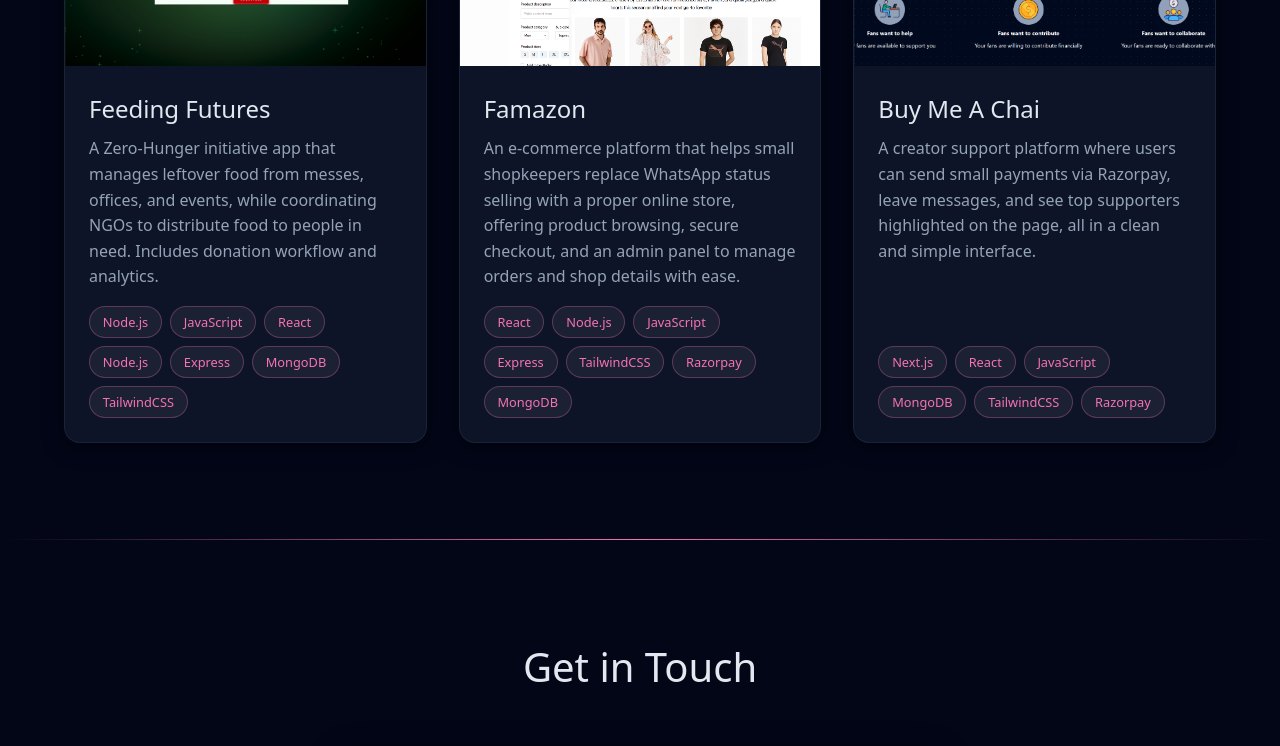
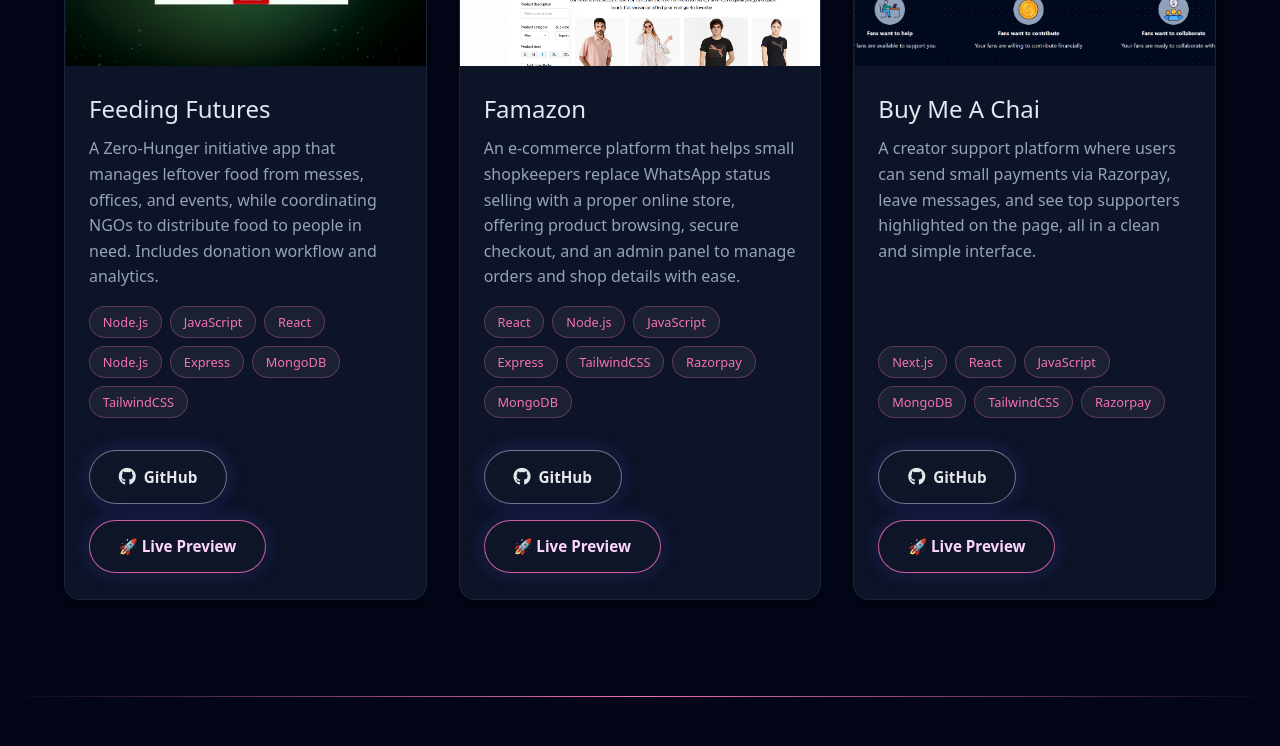
Before and after one commit to namanmahajan2020/Astrofolio, a React (Vite) app: page / in a window 1280 px wide. Shown: the part 1183-1929 px from the top of the page. Built offline with nearby package versions, Linux system fonts and the light colour scheme; no server answers; the HTML template or start-up script is replaced by a standard one.

Commit message:
updating the links for github and live preview

```diff
--- a/src/App.css
+++ b/src/App.css
@@ -460,11 +460,11 @@
   );
   opacity: 0;
   transition: opacity 0.3s ease;
-  z-index: 1;
+  z-index: 0;
 }
 
 .project-card:hover::before {
-  opacity: 0.1;
+  opacity: 0.07;
 }
 
 .project-card:hover {
@@ -713,3 +713,98 @@
   box-shadow: 0 0 10px rgba(34, 197, 94, 0.9);
   animation: pulseDot 1.4s ease-in-out infinite;
 }
+
+/* container for buttons */
+.project-links {
+  display: flex;
+  gap: 1rem;
+  padding: 1.2rem 1.5rem 1.6rem;
+  margin-top: 0.5rem;
+  flex-wrap: wrap;
+  justify-content: flex-start;
+
+  position: relative;
+  z-index: 5;        /* above card overlay */
+}
+
+/* base button */
+.project-btn {
+  position: relative;
+  overflow: hidden;
+
+  padding: 0.85rem 1.8rem;
+  border-radius: 999px;
+  font-size: 0.95rem;
+  font-weight: 600;
+
+  display: inline-flex;
+  align-items: center;
+  gap: 0.5rem;
+
+  text-decoration: none;
+  color: #f9fafb;
+
+  background: rgba(15, 23, 42, 0.9);
+  border: 1px solid rgba(148, 163, 184, 0.7);
+  box-shadow:
+    0 0 18px rgba(15, 23, 42, 0.9),
+    0 0 20px rgba(79, 70, 229, 0.35);
+
+  backdrop-filter: blur(12px);
+  -webkit-backdrop-filter: blur(12px);
+
+  cursor: pointer;
+  transition: transform 0.25s ease, box-shadow 0.25s ease, border-color 0.25s ease;
+}
+
+/* animated shine */
+.project-btn::before {
+  content: "";
+  position: absolute;
+  inset: 0;
+  background: linear-gradient(
+    120deg,
+    transparent,
+    rgba(244, 114, 182, 0.23),
+    rgba(56, 189, 248, 0.3),
+    transparent
+  );
+  opacity: 0;
+  transform: translateX(-40%);
+  transition: opacity 0.25s ease, transform 0.4s ease;
+}
+
+.project-btn:hover::before {
+  opacity: 1;
+  transform: translateX(40%);
+}
+
+.project-btn:hover {
+  border-color: rgba(244, 114, 182, 0.9);
+  box-shadow:
+    0 0 20px rgba(236, 72, 153, 0.6),
+    0 0 26px rgba(56, 189, 248, 0.55);
+}
+
+/* GitHub specific */
+.github-btn {
+  color: #e5e7eb;
+}
+
+.github-btn i {
+  font-size: 1.1rem;
+}
+
+/* Live preview: pink/purple emphasis */
+.live-btn {
+  color: #fed7ff;
+  border-color: rgba(244, 114, 182, 0.8);
+}
+
+/* keep tech stack spacing nice above buttons */
+.project-tech {
+  padding: 0 1.5rem 0.3rem;
+  display: flex;
+  gap: 0.5rem;
+  flex-wrap: wrap;
+}
--- a/src/components/Projects.jsx
+++ b/src/components/Projects.jsx
@@ -32,6 +32,7 @@
       >
         My Projects
       </motion.h2>
+
       <motion.div
         className="project-grid"
         variants={staggerContainer}
@@ -39,6 +40,7 @@
         whileInView="animate"
         viewport={{ once: true }}
       >
+        {/* ------------ PROJECT 1: FEEDING FUTURES ------------ */}
         <motion.div
           className="project-card"
           variants={fadeInUp}
@@ -49,12 +51,14 @@
             style={{ backgroundImage: "url('/projects/ff.png')" }}
             whileHover={{ scale: 1.05, transition: { duration: 0.2 } }}
           />
-          <h3> Feeding Futures</h3>
+
+          <h3>Feeding Futures</h3>
           <p>
             A Zero-Hunger initiative app that manages leftover food from messes,
             offices, and events, while coordinating NGOs to distribute food to
             people in need. Includes donation workflow and analytics.
           </p>
+
           <div className="project-tech">
             <span>Node.js</span>
             <span>JavaScript</span>
@@ -64,8 +68,33 @@
             <span>MongoDB</span>
             <span>TailwindCSS</span>
           </div>
+
+          {/* crazy buttons at bottom */}
+          <div className="project-links">
+            <motion.a
+              href="https://github.com/namanmahajan2020/Feeding-Futures/tree/main/Feeding-Futures"
+              target="_blank"
+              rel="noreferrer"
+              className="project-btn github-btn"
+              whileHover={{ scale: 1.03 }}
+              whileTap={{ scale: 0.96 }}
+            >
+              <i className="fab fa-github" /> GitHub
+            </motion.a>
+            <motion.a
+              href="https://feeding-futures-user.vercel.app/"
+              target="_blank"
+              rel="noreferrer"
+              className="project-btn live-btn"
+              whileHover={{ scale: 1.03 }}
+              whileTap={{ scale: 0.96 }}
+            >
+              🚀 Live Preview
+            </motion.a>
+          </div>
         </motion.div>
 
+        {/* ------------ PROJECT 2: FAMAZON ------------ */}
         <motion.div
           className="project-card"
           variants={fadeInUp}
@@ -73,19 +102,19 @@
         >
           <motion.div
             className="project-image"
-            style={{
-              backgroundImage: "url('/projects/famazon.png')",
-            }}
+            style={{ backgroundImage: "url('/projects/famazon.png')" }}
             whileHover={{ scale: 1.05 }}
             transition={{ duration: 0.2 }}
           />
+
           <h3>Famazon</h3>
           <p>
-            An e-commerce platform that helps small shopkeepers
-             replace WhatsApp status selling with a proper online store,
-              offering product browsing, secure checkout, and an admin panel to
-               manage orders and shop details with ease.
+            An e-commerce platform that helps small shopkeepers replace WhatsApp
+            status selling with a proper online store, offering product
+            browsing, secure checkout, and an admin panel to manage orders and
+            shop details with ease.
           </p>
+
           <div className="project-tech">
             <span>React</span>
             <span>Node.js</span>
@@ -95,8 +124,32 @@
             <span>Razorpay</span>
             <span>MongoDB</span>
           </div>
+
+          <div className="project-links">
+            <motion.a
+              href="https://github.com/namanmahajan2020/Famazon"
+              target="_blank"
+              rel="noreferrer"
+              className="project-btn github-btn"
+              whileHover={{ scale: 1.03 }}
+              whileTap={{ scale: 0.96 }}
+            >
+              <i className="fab fa-github" /> GitHub
+            </motion.a>
+            <motion.a
+              href="https://famazon-frontend.vercel.app/"
+              target="_blank"
+              rel="noreferrer"
+              className="project-btn live-btn"
+              whileHover={{ scale: 1.03 }}
+              whileTap={{ scale: 0.96 }}
+            >
+              🚀 Live Preview
+            </motion.a>
+          </div>
         </motion.div>
 
+        {/* ------------ PROJECT 3: BUY ME A CHAI ------------ */}
         <motion.div
           className="project-card"
           variants={fadeInUp}
@@ -104,19 +157,18 @@
         >
           <motion.div
             className="project-image"
-            style={{
-              backgroundImage: "url('/projects/buyme.png')",
-            }}
+            style={{ backgroundImage: "url('/projects/buyme.png')" }}
             whileHover={{ scale: 1.05 }}
             transition={{ duration: 0.2 }}
           />
+
           <h3>Buy Me A Chai</h3>
           <p>
-            A creator support platform where users can send small payments via Razorpay,
-            leave messages, and see top supporters highlighted on the page, all in a clean
-            and simple interface.
+            A creator support platform where users can send small payments via
+            Razorpay, leave messages, and see top supporters highlighted on the
+            page, all in a clean and simple interface.
+          </p>
 
-          </p>
           <div className="project-tech">
             <span>Next.js</span>
             <span>React</span>
@@ -125,6 +177,29 @@
             <span>TailwindCSS</span>
             <span>Razorpay</span>
           </div>
+
+          <div className="project-links">
+            <motion.a
+              href="https://github.com/namanmahajan2020/GetMeAChai---Patreon"
+              target="_blank"
+              rel="noreferrer"
+              className="project-btn github-btn"
+              whileHover={{ scale: 1.03 }}
+              whileTap={{ scale: 0.96 }}
+            >
+              <i className="fab fa-github" /> GitHub
+            </motion.a>
+            <motion.a
+              href="https://get-me-a-chai-patreon-tau.vercel.app/"
+              target="_blank"
+              rel="noreferrer"
+              className="project-btn live-btn"
+              whileHover={{ scale: 1.03 }}
+              whileTap={{ scale: 0.96 }}
+            >
+              🚀 Live Preview
+            </motion.a>
+          </div>
         </motion.div>
       </motion.div>
     </motion.section>
```
